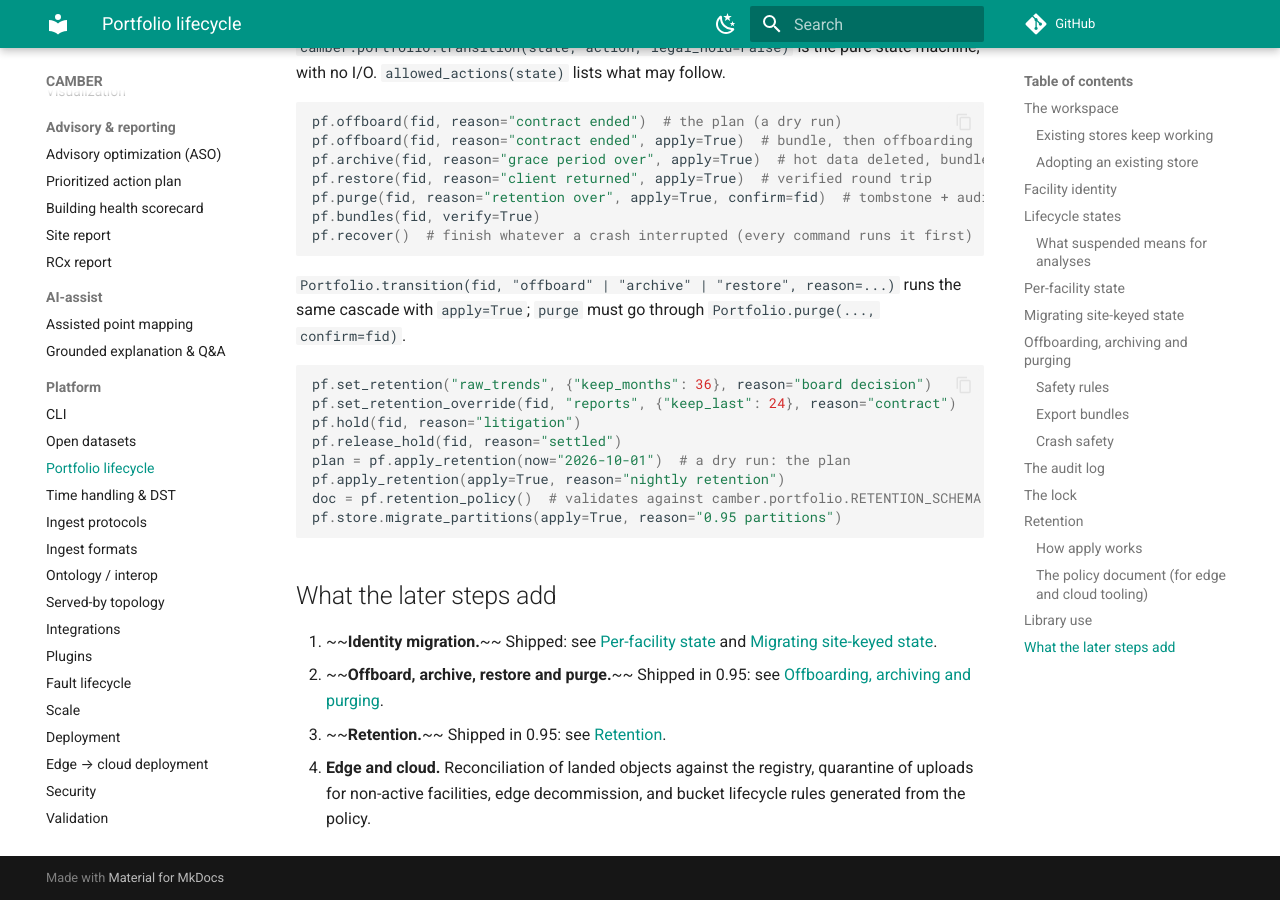
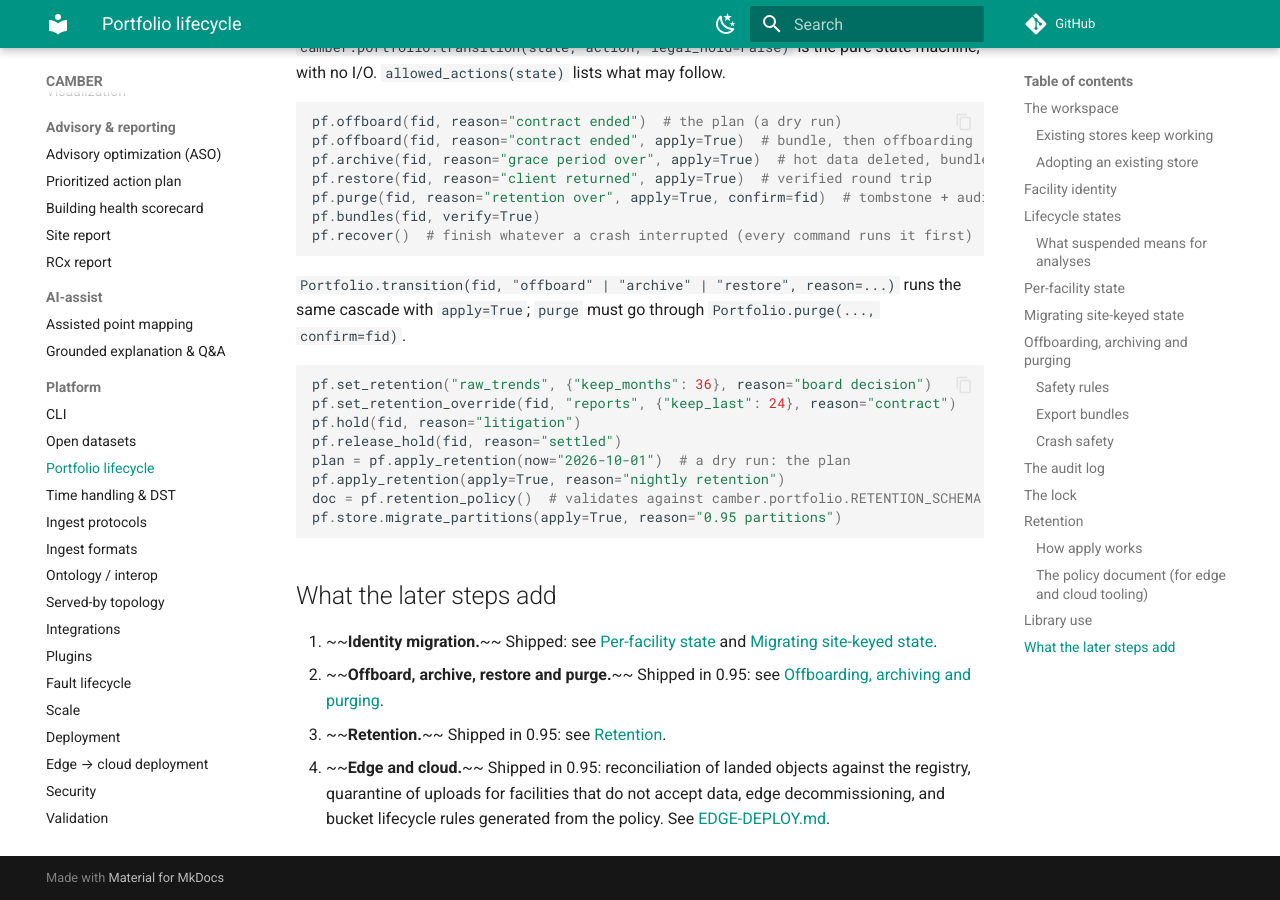
Before and after one commit to yroussev/camber, an MkDocs documentation site: the page built from docs/PORTFOLIO.md, in a window 1280 px wide and 900 px high, scrolled down 13831 px. Built offline with MkDocs 1.6.1 and Material for MkDocs 9.7.7, drawn with Linux system fonts in a browser that asks for light colours; comment, search, counter and statistics services are not loaded.

Commit message:
ROADMAP: 0.95 done (#74, #18 steps 3-5); PORTFOLIO: step 5 shipped

```diff
--- a/docs/PORTFOLIO.md
+++ b/docs/PORTFOLIO.md
@@ -574,6 +574,7 @@ pf.store.migrate_partitions(apply=True, reason="0.95 partitions")
 3. ~~**Offboard, archive, restore and purge.**~~ Shipped in 0.95: see
    [Offboarding, archiving and purging](#offboarding-archiving-and-purging).
 4. ~~**Retention.**~~ Shipped in 0.95: see [Retention](#retention).
-5. **Edge and cloud.** Reconciliation of landed objects against the registry, quarantine of
-   uploads for non-active facilities, edge decommission, and bucket lifecycle rules generated
-   from the policy.
+5. ~~**Edge and cloud.**~~ Shipped in 0.95: reconciliation of landed objects against the
+   registry, quarantine of uploads for facilities that do not accept data, edge decommissioning,
+   and bucket lifecycle rules generated from the policy. See
+   [EDGE-DEPLOY.md](EDGE-DEPLOY.md#9-lifecycle-reconciliation-quarantine-decommissioning).
```
Also changed, not shown: ROADMAP.md (+17 -3 lines).
